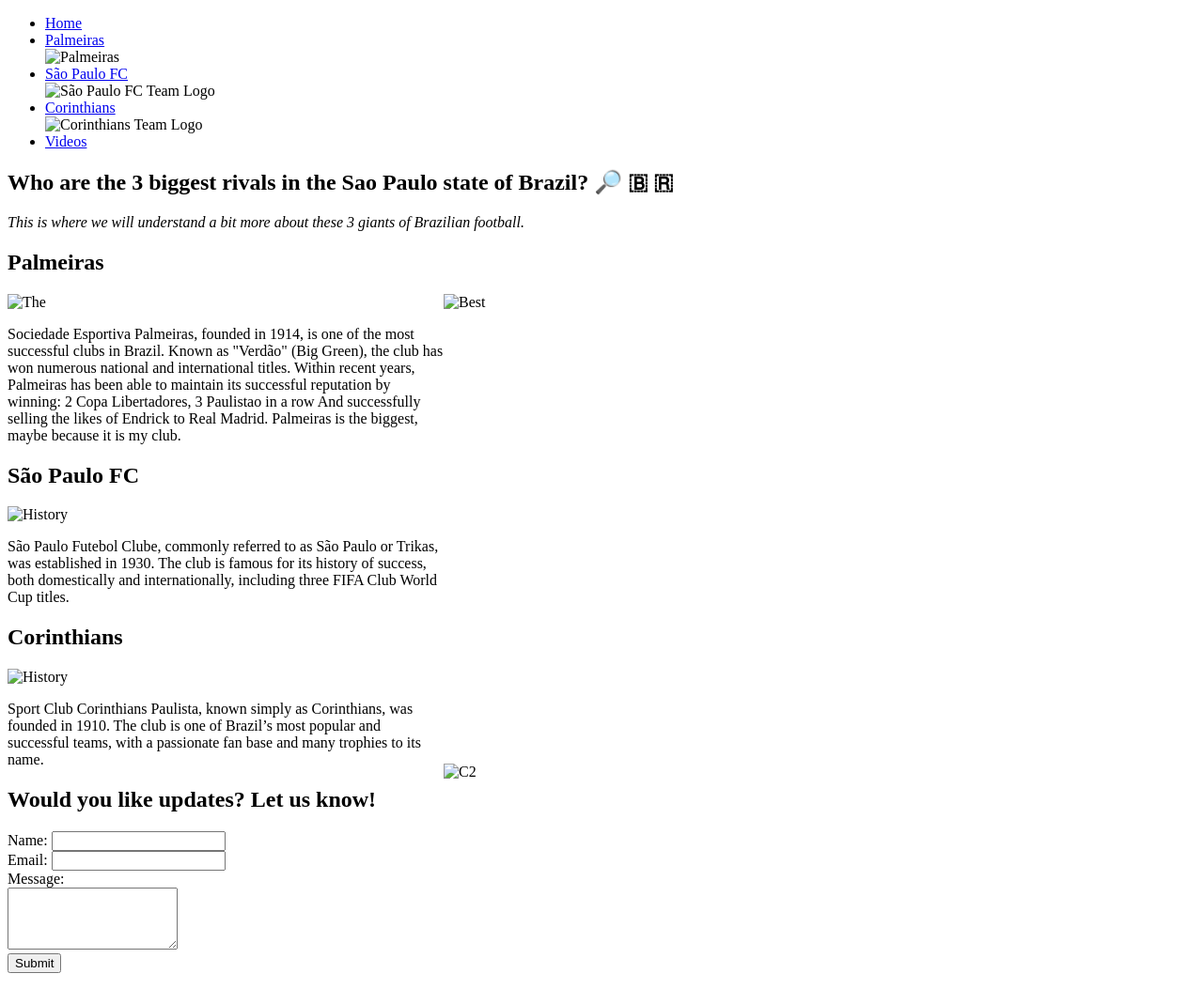
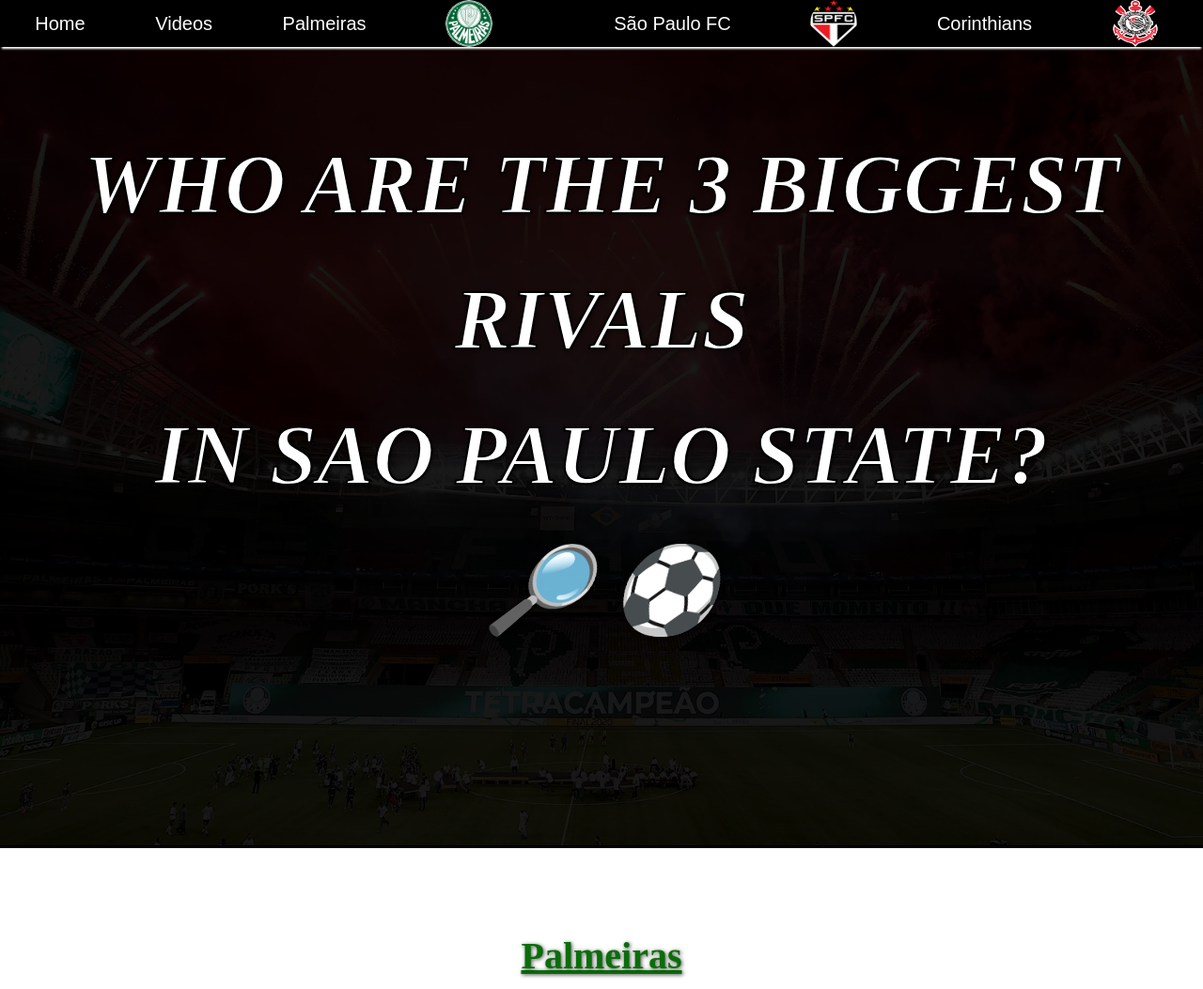
Before and after one commit to biel-git/HTML-and-CSS-Projects, a plain HTML site: page One-Page-Website/one_page_website.html in a window 1280 px wide. Shown: the top 1053 px of the page at 94% size. Drawn offline with Linux system fonts and the light colour scheme.

Commit message:
Step 4 CSS Assignment

```diff
--- /dev/null
+++ b/One-Page-Website/CSS/one_page_website.css
@@ -0,0 +1,203 @@
+html {
+    font-family:'Times New Roman', Times, serif;
+    font-size: 62.5%;
+    -webkit-tap-highlight-color: rgba(0,0,0,0);
+    -webkit-text-size-adjust: 100%;
+    -ms-text-size-adjust: 100%;
+}
+
+body {
+    font-family: 'Arial', sans-serif;
+    margin: 0;
+    padding: 0;
+    color: #333;
+    line-height: 1.6;
+}
+
+/* Navigation */
+nav {
+    background-color: #000000;
+                                    /* COLOUR OF THE MENU */
+    position: sticky;
+    top: 0;
+    z-index: 1000;
+    box-shadow: 0 4px 2px -2px rgb(255, 255, 255);
+}
+
+nav ul {
+    list-style: none;
+    padding: 0;
+    margin: 0;
+    display: flex;
+    justify-content: space-around;
+    align-items: center;
+}
+
+nav ul li {
+    display: inline;
+}
+
+nav ul li a {
+    color: white;
+    text-decoration: none;
+    padding: 15px;
+    font-size: 20px;
+    transition: background-color 0.3s ease;
+}
+
+nav ul li a:hover {
+    background-color: #ff0303;
+}
+
+/* Keep logos next to their text*/
+nav img {
+    width: 50px;
+    height: 50px;
+    border-radius: 50%;
+    margin: 0 10px;
+    vertical-align: middle;
+}
+
+/* Background image for my Home page*/
+#home {
+    background: url('/images/background.jpg') no-repeat center center/cover;
+    height: 100vh;
+    display: flex;
+    flex-direction: column;
+    justify-content: flex-start;
+    align-items: center;
+    padding-top: 0px;
+    /* padding-top helps to maintain the main title */
+    position: relative;
+    z-index: 1;
+    color: rgb(255, 255, 255);
+}
+
+#home::before {
+    content: "";
+    position: absolute;
+    top: 0;
+    left: 0;
+    width: 100%;
+    height: 100%;
+    background-color: rgba(0, 0, 0, 0.9); /* Adjust opacity by changing the last value (0.5) */
+    z-index: -1;
+}
+
+
+/* This is to design the main text on the Home page */
+h1 {
+    font-family:'Times New Roman', Times, serif;
+    text-shadow: 1px 1px 4px rgba(0, 0, 0, 0.7);
+    font-size: 90px;
+    font-style: italic;
+    color: rgb(255, 255, 255);
+    -webkit-text-stroke: 2px black; /* Adds a thin black outline around the text */
+}
+
+
+/* THESE ARE MY BORDERS BETWEEN SECTIONS*/
+ #saopaulo, #corinthians, #more, #contact {
+
+    margin-bottom: 50px;
+    padding: 50px 0;
+    border-top: 100px solid #000000;
+}
+
+#home {
+    border-bottom: 3px solid #000000;
+}
+
+
+/* Section layout this is really important for the whole web page layout*/
+section {
+    padding: 50px;
+    text-align: center;
+}
+
+/* Resize gallery images */
+section img {
+    width: 50%;
+    max-width: 500px;
+    height: auto;
+    text-align: center;
+}
+
+
+/* Hover effect for images*/
+section img:hover {
+    cursor: pointer;
+    transform: scale(1.05);
+    transition: transform 0.3s ease;
+}
+
+/* Text styling*/
+
+h2 {
+    font-family: 'Times New Roman', Times, serif;
+    text-shadow: 1px 1px 4px rgba(0, 0, 0, 0.7);
+    text-decoration: underline;
+    font-size: 40px;
+}
+
+h3 {
+    font-family: 'Times New Roman', Times, serif;
+    text-shadow: 1px 1px 4px rgba(255, 255, 255, 0.7);
+    text-decoration:double;
+    font-size: 40px;
+    color:#000000
+}
+p {
+    font-family: 'Times New Roman', Times, serif;
+    max-width: 800px;
+    margin: 0 auto;
+    padding: 10px;
+    text-align: left;
+    font-size: 20px;
+}
+
+/* CONTACT US FORM */
+#contact form {
+    display: inline-block;
+    text-align: left;
+    max-width: 400px;
+    width: 100%;
+    margin: 0 auto;
+    padding: 20px;
+}
+
+#contact input, #contact textarea {
+    width: 100%;
+    padding: 10px;
+    margin: 10px 0;
+    border: 1px solid #ddd;
+    border-radius: 5px;
+}
+
+#contact input[type="submit"] {
+    background-color: #16ff25;
+    color: rgb(0, 0, 0);
+    cursor: pointer;
+    transition: background-color 0.3s ease;
+    font-size: 18px;
+    font-weight: bold; /* Makes my text bold */
+    padding: 12px 20px; /* Optionally increase the padding for a larger button */
+}
+
+#contact input[type="submit"]:hover {
+    background-color: #054508;
+}
+
+/* Footer styling */
+footer {
+    background-color: #000000;
+    color: white;
+    text-align: center;
+    padding: 30px;
+    font-size: 14px;
+}
+
+/* Video section iframe styling */
+#more iframe {
+    margin: 20px;
+}
--- a/One-Page-Website/one_page_website.html
+++ b/One-Page-Website/one_page_website.html
@@ -2,6 +2,9 @@
 <html lang="en">
 	<head>
     	<meta charset="UTF-8">
+    	<meta name="viewport" content="width=device-width, initial-scale=1.0">
+		<link rel="stylesheet" href="./CSS/one_page_website.css">
+		<link rel="icon" href="./images/favicon.ico" image/x-icon">
     	<title>PAL | COR | SAO</title>
 	</head>
 	<body>
@@ -9,55 +12,86 @@
    	 <nav>
        	 <ul>
             <li><a href="#home">Home</a></li>
+			<li><a href="#more">Videos</a></li>
             <li><a href="#palmeiras">Palmeiras</a></li>
-					<img width="150" height="150" src="images/p1.jpg" alt="Palmeiras">
+			<li><a href="https://www.palmeiras.com.br/"><img src="images/p1.jpg"></a><li>
             <li><a href="#saopaulo">São Paulo FC</a></li>
-					<img width="150" height="150"	 src="images/s1.jpg" alt="São Paulo FC Team Logo">
+			<li><a href="https://www.saopaulofc.net/"><img src="images/s1.jpg"></a></li>
             <li><a href="#corinthians">Corinthians</a></li>
-					<img width="150" height="150"	 src="images/c1.jpg" alt="Corinthians Team Logo">
-				<li><a href="#more">Videos</a></li>
+			<li><a href="https://www.corinthians.com.br/index.php"><img src="images/c1.jpg"></a></li>
         </ul>
     </nav>
 
     <!-- Home Section -->
     <section id="home">
-			<h1>Who are the 3 biggest rivals in the Sao Paulo state of Brazil? &#128270; &#x1f1e7; &#x1f1f7;</h1>
-			<em>This is where we will understand a bit more about these 3 giants of Brazilian football.</em>
+        <h1><center>WHO ARE THE 3 BIGGEST RIVALS
+				<br>	IN SAO PAULO STATE?
+				<br>	&#128270; &#9917;</center></h1>
+
     </section>
 
-		<!-- Photo Gallery Section -->
+    <!-- Palmeiras Section -->
     <section id="palmeiras">
-			<h1>Palmeiras</h1>
-			<img width="800" height="500" src="images/p2.jpg" alt="The">
-			<img align="right"; width="800" height="500" src="images/p3.jpg" alt="Best">
-			<p>Sociedade Esportiva Palmeiras, founded in 1914, is one of the most successful clubs in Brazil. Known as "Verdão" (Big Green), the club has won numerous national and international titles.
-			   Within recent years, Palmeiras has been able to maintain its successful reputation by winning:
-				2 Copa Libertadores,
-			   3 Paulistao in a row
-			   And successfully selling the likes of Endrick to Real Madrid. Palmeiras is the biggest, maybe because it is my club.
+		<h2 style="color: rgb(9, 110, 9)">Palmeiras</h2>
+		<div class="image-section">
+			<img src="images/p2.jpg" alt="Palmeiras stadium">
+			<img src="images/p3.jpg" alt="Palmeiras trophies">
+		</div>
+		<div class="image-text">
+			<p>Sociedade Esportiva Palmeiras, or for short Palmeiras, was founded in 1914 by Italian immigrants as "Palestra Itália" as a result of Brazil joining the Allies in the Second World War against Italy.
+				The club has used its famously green home kit and has grown into a major influence in the Brazilian football world, with many claiming it to be most successful club in South America as of the recent years.
+				This is reflected by its winning history as Palmeiras holds the for record 12 Campeonato Brasileiro Série A trophies, 28 Paulista trophies, 4 Copas do Brasil, 1 Copa dos
+				Campeões, 2 Libertadores, and 1 Supercopa do Brasil making it the most successful club in top-tier domestic competitions in Brazil. This is also MY CLUB! &#128521;
+			</p>
+		</div>
+	</section>
+
+    <!-- São Paulo Futebol Clube Section -->
+    <section id="saopaulo">
+		<h2 style="color: rgb(255, 0, 0);">São Paulo FC</h2>
+		<div class="image-section">
+			<img src="images/s2.jpg" alt="Palmeiras vs São Paulo">
+			<img src="images/s3.jpg" alt="São Paulo team">
+		</div>
+		<div class="image-text">
+			<p>Founded in 1930 as a merge between Club Athletico Paulistano and Associação Atlética das Palmeiras, the club has used its traditional home kit of a white shirt with two horizontal stripes (one red and one black).
+				São Paulo is a national team and the third best-supported club in Brazil, with over 22 million supporters, covering around 9.9% of its population. Their supporters are called são-paulinos, and these have recently
+				had the experience of winning the Copa do Brasil for the first time in its history in 2023. Other recent events include the 2024 Supercopa do Brasil championship and the historically impressive
+				event of winning the Serie A national league title 3 years in a row in 2006, 2007 and 2008. And also, the 5x0 defeat playing in Palmeiras' home stadium in 2023 was remarkable!
 
 			</p>
-		</section>
-
-		<!-- São Paulo FC Section -->
-		<section id="saopaulo">
-			<h2>São Paulo FC</h2>
-			<img width="800" height="500" src="images/s2.jpg" alt="History">
-			<img align="right"; width="800" height="500" src="images/s3.jpg" alt="C2">
-			<p>São Paulo Futebol Clube, commonly referred to as São Paulo or Trikas, was established in 1930. The club is famous for its history of success, both domestically and internationally, including three FIFA Club World Cup titles.</p>
+		</div>
 	</section>
 
     <!-- Corinthians Section -->
     <section id="corinthians">
 		<h2>Corinthians</h2>
-			<img width="800" height="500" src="images/c3.jpg" alt="History">
-			<img align="right"; width="800" height="500" src="images/c2.jpg" alt="C2">
-			<p>Sport Club Corinthians Paulista, known simply as Corinthians, was founded in 1910. The club is one of Brazil’s most popular and successful teams, with a passionate fan base and many trophies to its name.</p>
+		<div class="image-section">
+			<img src="images/c3.jpg" alt="Palmeiras vs Corinthians">
+			<img src="images/c2.jpg" alt="Corinthians team">
+		</div>
+		<div class="image-text">
+			<p>Sport Club Corinthians Paulista, known simply as Corinthians, was founded in 1910 by five railway workers inspired by the London-based Corinthian Football Club. Corinthians traditionally plays in a white
+				and black home kit and it is one of the most widely supported teams in the world and the second most in Brazil, with over 30 million fans. In retrospect, recent events include the 2018 Campeonato Paulista championship for the 29th time, this time against their biggest rivals, Palmeiras. Just a year later, in 2019, Corinthians won the Campeonato Paulista for the 30th time.
+				In 2020 however, Corinthians lost the Campeonato Paulista final to arch rivals Palmeiras on penalties.
+			</p>
+		</div>
+	</section>
+
+	 <!-- Video Section -->
+	 <section id="more">
+        <h3>WATCH THE BEST MOMENTS OF THESE CLUBS HERE:</h3>
+        <iframe width="560" height="315" src="https://www.youtube.com/embed/UjCTNnXuJg0?si=8sZ0U3TW2B_gSXZ4&amp;start=4" title="YouTube video player" frameborder="0" allow="accelerometer; autoplay; clipboard-write; encrypted-media; gyroscope; picture-in-picture; web-share" referrerpolicy="strict-origin-when-cross-origin" allowfullscreen></iframe>
+        <iframe width="560" height="315" src="https://www.youtube.com/embed/sxM9ABFQ7es?si=vJzEXjNKvtAOvT0N&amp;start=5" title="YouTube video player" frameborder="0" allow="accelerometer; autoplay; clipboard-write; encrypted-media; gyroscope; picture-in-picture; web-share" referrerpolicy="strict-origin-when-cross-origin" allowfullscreen></iframe>
+        <iframe width="560" height="315" src="https://www.youtube.com/embed/dMPFLeCXy7s?si=RHmp_mtxS_NDUkyq&amp;start=1" title="YouTube video player" frameborder="0" allow="accelerometer; autoplay; clipboard-write; encrypted-media; gyroscope; picture-in-picture; web-share" referrerpolicy="strict-origin-when-cross-origin" allowfullscreen></iframe>
     </section>
 
     <!-- Contact Form Section -->
     <section id="contact">
-			<h2>Would you like updates? Let us know!</h2>
+        <h3>WOULD YOU LIKE UPDATES?
+		<br>   LET US KNOW!
+		<br>	&#128521;
+ 		</h3>
         <form action="#" method="post">
             <label for="name">Name:</label>
             <input type="text" id="name" name="name" required><br>
@@ -66,24 +100,17 @@
             <input type="email" id="email" name="email" required><br>
 
             <label for="message">Message:</label><br>
-				<textarea id="message" name="message" rows="4" required></textarea><br>
+            <textarea id="message" name="message" rows="1" required></textarea><br>
 
             <input type="submit" value="Submit">
         </form>
     </section>
 
-		<!-- Video Section -->
-		<section id="more">
-			<h2>Watch the best moments of these clubs</h2>
-		<iframe  width="560" height="315" src="https://www.youtube.com/embed/UjCTNnXuJg0?si=8sZ0U3TW2B_gSXZ4&amp;start=4" title="YouTube video player" frameborder="0" allow="accelerometer; autoplay; clipboard-write; encrypted-media; gyroscope; picture-in-picture; web-share" referrerpolicy="strict-origin-when-cross-origin" allowfullscreen></iframe>
-		<iframe  width="560" height="315" src="https://www.youtube.com/embed/sxM9ABFQ7es?si=vJzEXjNKvtAOvT0N&amp;start=5" title="YouTube video player" frameborder="0" allow="accelerometer; autoplay; clipboard-write; encrypted-media; gyroscope; picture-in-picture; web-share" referrerpolicy="strict-origin-when-cross-origin" allowfullscreen></iframe>
-		<iframe  width="560" height="315" src="https://www.youtube.com/embed/dMPFLeCXy7s?si=RHmp_mtxS_NDUkyq&amp;start=1" title="YouTube video player" frameborder="0" allow="accelerometer; autoplay; clipboard-write; encrypted-media; gyroscope; picture-in-picture; web-share" referrerpolicy="strict-origin-when-cross-origin" allowfullscreen></iframe>
-		</section>
 
     	<!-- Footer Section -->
    	 <footer>
        	 <p>&copy; 2024 My One-Page Website</p>
-			<em>Powered by Notepadd++</em>
+        	<em>Powered by Visual Studio Code</em>
     	</footer>
 	</body>
 </html>
```
Also changed, not shown: One-Page-Website/images/background.jpg (added), One-Page-Website/images/c1.jpg (added), One-Page-Website/images/c2.jpg (added), One-Page-Website/images/c3.jpg (added), One-Page-Website/images/favicon.ico (added), One-Page-Website/images/p1.jpg (added), One-Page-Website/images/p2.jpg (added), One-Page-Website/images/p3.jpg (added), One-Page-Website/images/s1.jpg (added), One-Page-Website/images/s2.jpg (added), One-Page-Website/images/s3.jpg (added). Lines whose indentation alone changed are shown as unchanged.
